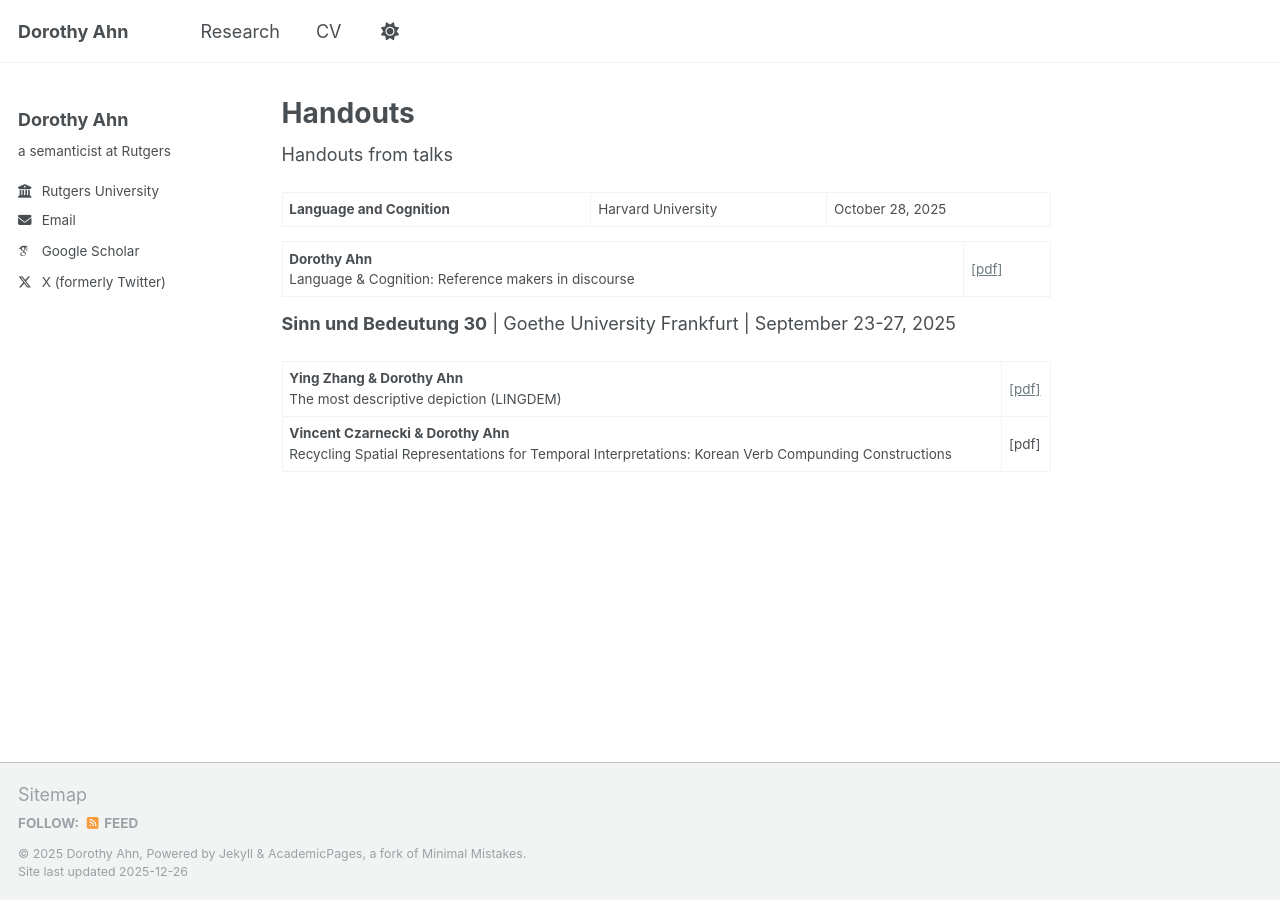
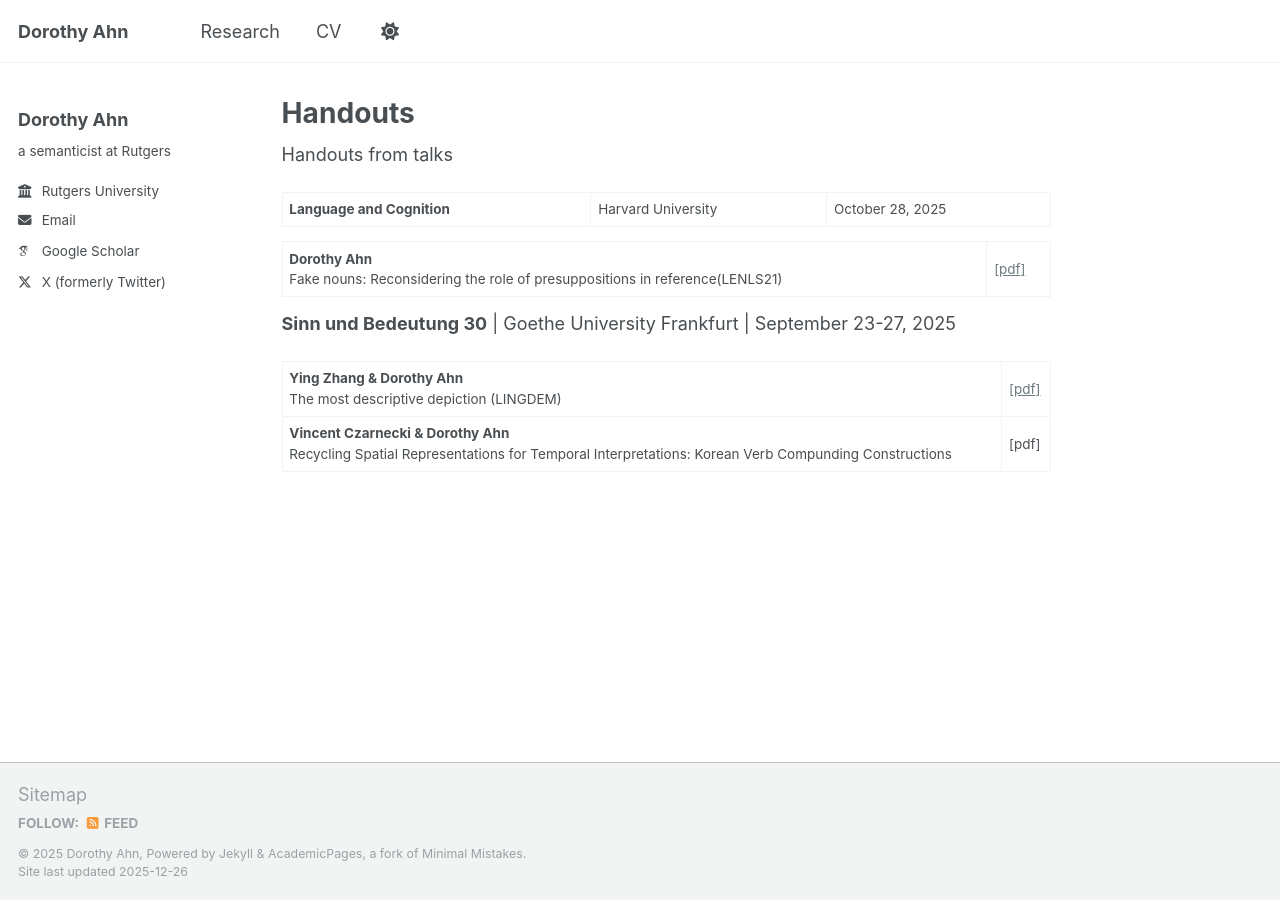
Before and after one commit to doroahn/doroahn.github.io, a Jekyll site: the page built from _pages/handouts.md, in a window 1280 px wide. Built offline with Jekyll 4.4.1, drawn with Linux system fonts in a browser that asks for light colours; some web fonts are replaced.

Commit message:
Update handouts.md

```diff
--- a/_pages/handouts.md
+++ b/_pages/handouts.md
@@ -12,10 +12,10 @@ Handouts from talks
  <tr>
     <td>
       <strong>Dorothy Ahn</strong><br>
-      Language & Cognition: Reference makers in discourse
+      Fake nouns: Reconsidering the role of presuppositions in reference(LENLS21)
     </td>
     <td>
-      <a href="https://doroahn.github.io/files/ahn_2025_langcog_referencemakers.pdf">[pdf]</a>
+      <a href="https://doroahn.github.io/files/ahn_2025_lenls_fakenouns.pdf">[pdf]</a>
     </td>
   </tr>
   </table>
```
